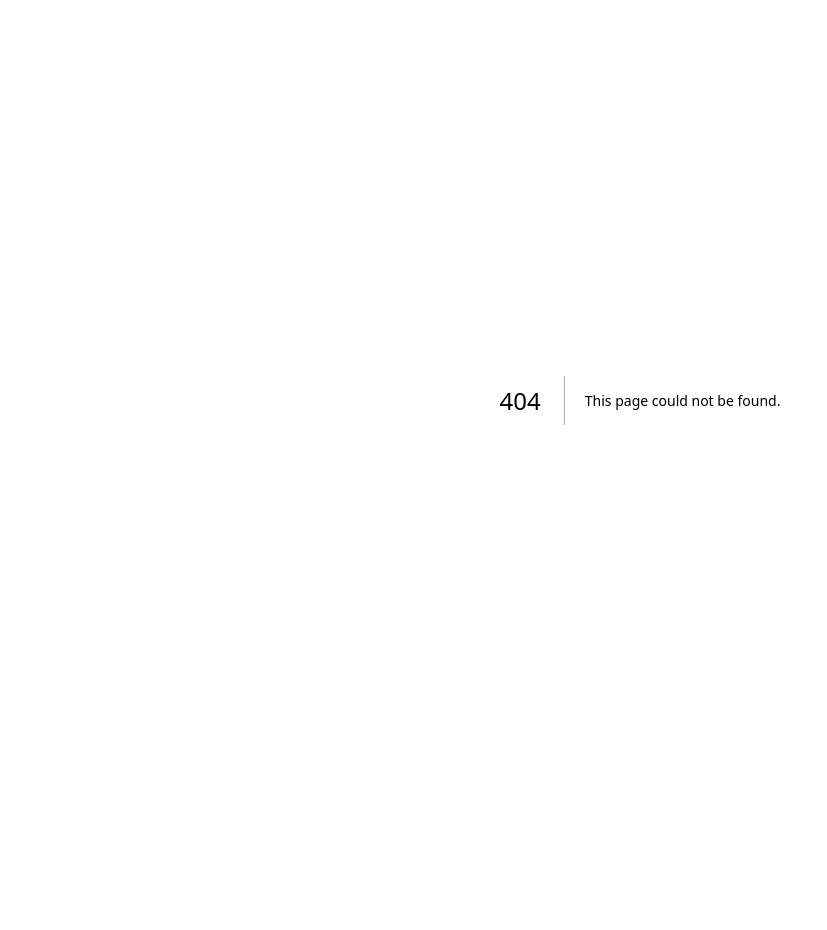
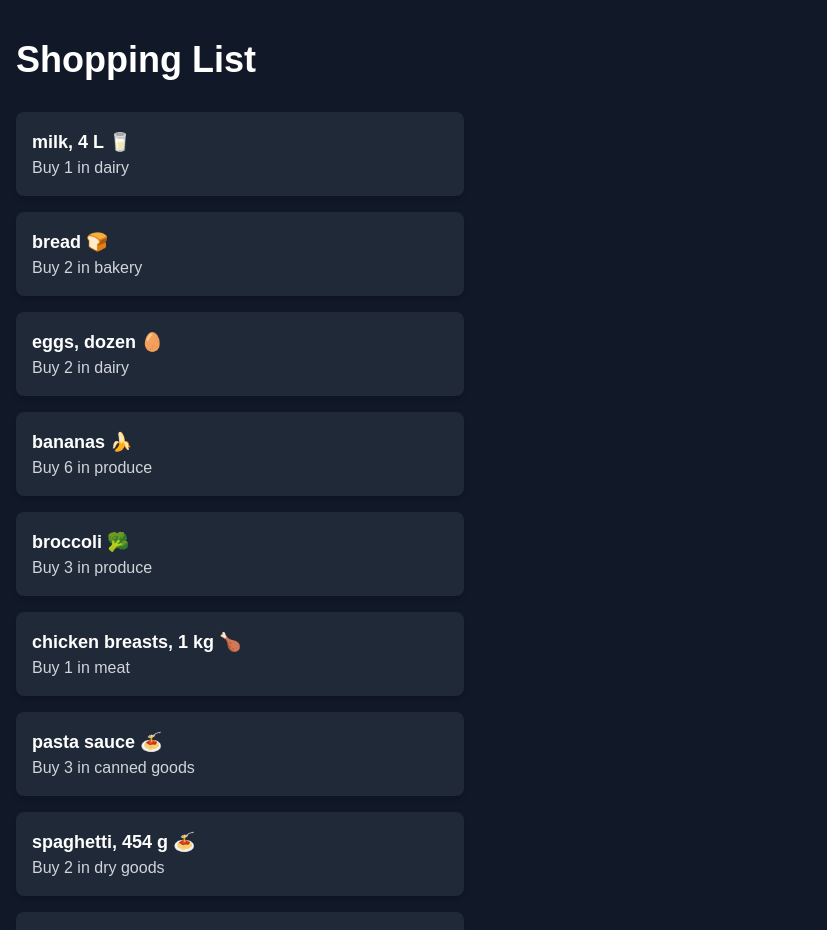
Before and after one commit to snehaaw/cprg306-assignments, a Next.js app: page /week-3 in a window 1280 px wide. Before the commit this address had no page. Shown: the top 930 px of the page, without its empty margins (0-827 px from the left). Before the commit the page ends 800 px from the top, so only its background shows below. Built offline with nearby package versions, Linux system fonts and the light colour scheme.

Commit message:
did week3 assignment
added item,item-list and page.js in week-3 folder  and changed the title in layout.js to shopping list

```diff
--- a/app/layout.js
+++ b/app/layout.js
@@ -13,7 +13,7 @@
 });
 
 export const metadata = {
-  title: "Create Next App",
+  title: "Shopping List",
   description: "Generated by create next app",
 };
 
--- a/app/page.js
+++ b/app/page.js
@@ -4,7 +4,9 @@
   return (
     <main>
       <h1>CPRG 306: Web Development 2 - Assignments</h1>
-      <Link href="/week-2">Go to Week 2 Page</Link>
+      <Link href="/week-2" className="text-blue-600 hover:underline">Week 2 Assignment</Link> <br/>
+      <Link href="/week-3" className="text-blue-600 hover:underline">Week 3 Assignment</Link>
+
     </main>
   );
 }
--- /dev/null
+++ b/app/week-3/item-list.js
@@ -0,0 +1,28 @@
+import React from 'react';
+import Item from './item';
+
+
+const items = [
+  { name: "milk, 4 L 🥛", quantity: 1, category: "dairy" },
+  { name: "bread 🍞", quantity: 2, category: "bakery" },
+  { name: "eggs, dozen 🥚", quantity: 2, category: "dairy" },
+  { name: "bananas 🍌", quantity: 6, category: "produce" },
+  { name: "broccoli 🥦", quantity: 3, category: "produce" },
+  { name: "chicken breasts, 1 kg 🍗", quantity: 1, category: "meat" },
+  { name: "pasta sauce 🍝", quantity: 3, category: "canned goods" },
+  { name: "spaghetti, 454 g 🍝", quantity: 2, category: "dry goods" },
+  { name: "toilet paper, 12 pack 🧻", quantity: 1, category: "household" },
+  { name: "paper towels, 6 pack", quantity: 1, category: "household" },
+  { name: "dish soap 🍽️", quantity: 1, category: "household" },
+  { name: "hand soap 🧼", quantity: 4, category: "household" },
+];
+
+export default function ItemList() {
+  return (
+    <ul className="space-y-4 w-full">
+      {items.map((item, index) => (
+        <Item key={index} name={item.name} quantity={item.quantity} category={item.category} />
+      ))}
+    </ul>
+  );
+}
--- /dev/null
+++ b/app/week-3/item.js
@@ -0,0 +1,10 @@
+import React from 'react';
+
+export default function Item ({name,quantity,category}){
+  return (
+    <li className="bg-gray-800 p-4 rounded-lg shadow-md max-w-md ">
+      <div className="text-white text-lg font-semibold">{name}</div>
+      <div className="text-gray-300">Buy {quantity} in {category}</div>
+    </li>
+  );
+}
--- /dev/null
+++ b/app/week-3/page.js
@@ -0,0 +1,15 @@
+import React from 'react';
+import ItemList from './item-list';
+
+function Page() {
+  return (
+    <main className="min-h-screen bg-gray-900 py-10 px-4">
+      <h1 className="text-left text-4xl font-bold text-white mb-8">Shopping List</h1>
+      <div className="w-full">
+        <ItemList />
+      </div>
+    </main>
+  );
+};
+
+export default Page;
```
